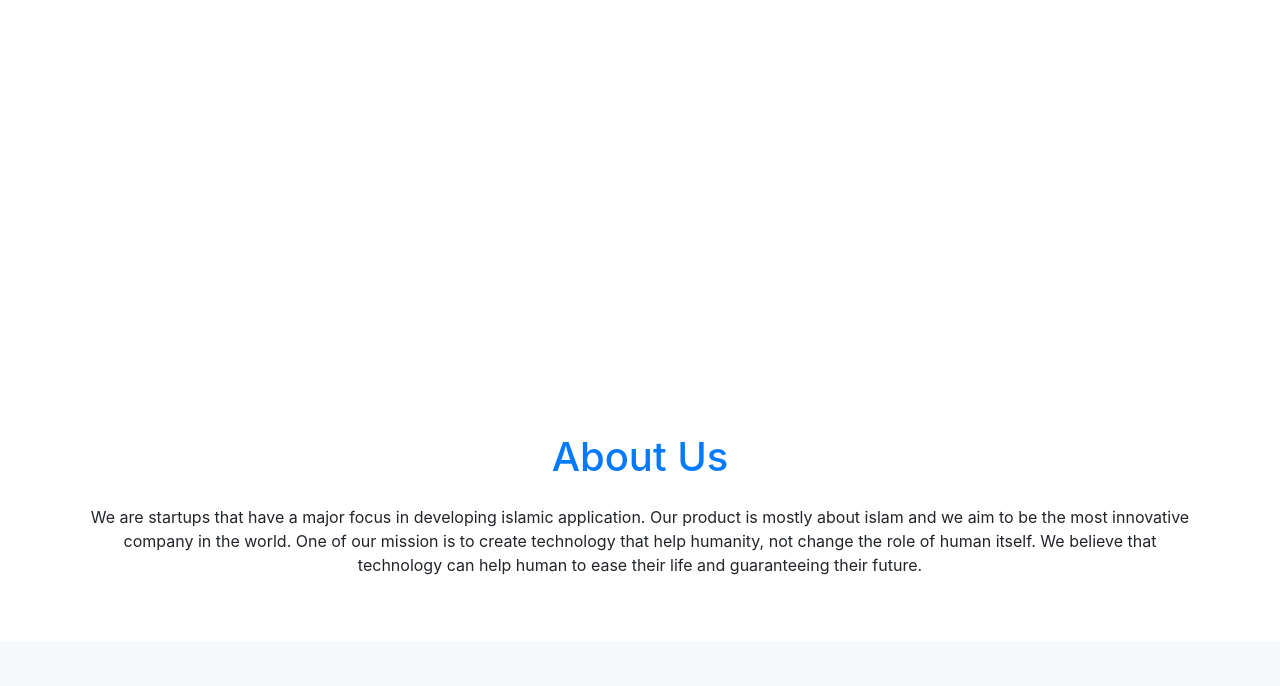
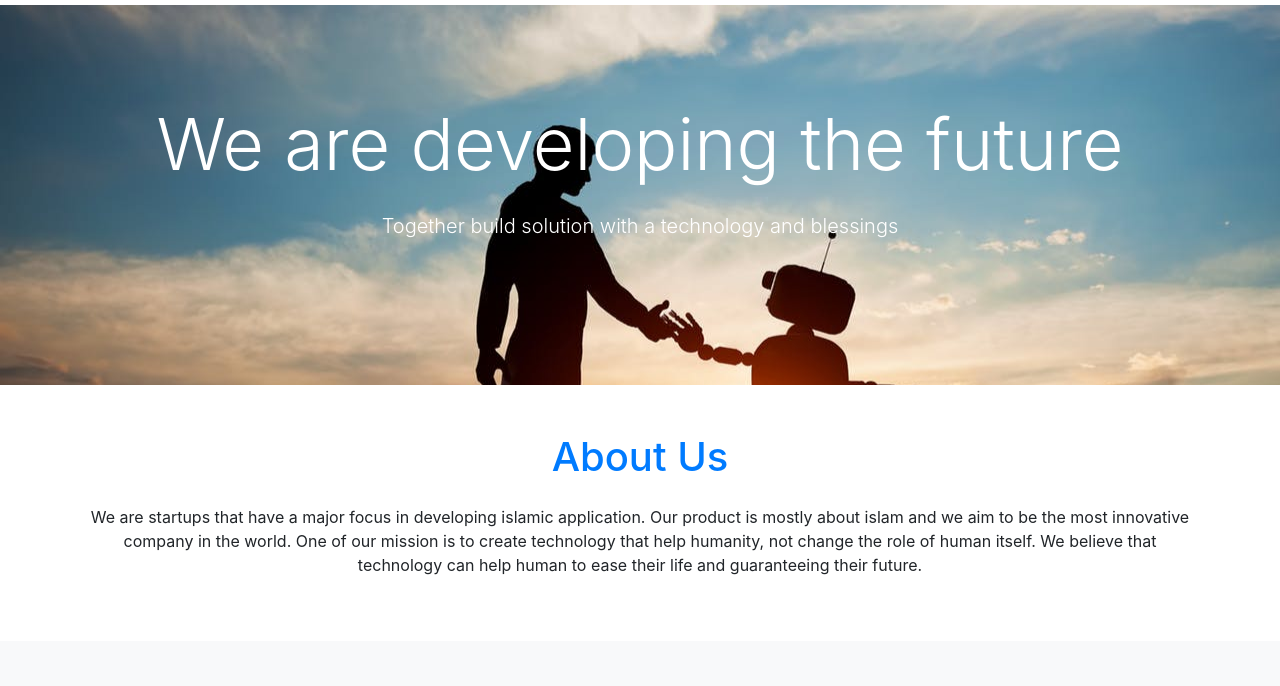
Before and after one commit to yogawa/genoffe.github.io, a plain HTML site: page index.html in a window 1280 px wide. Shown: the part 71-757 px from the top of the page. Drawn offline with nearby package versions, Linux system fonts and the light colour scheme.

Commit message:
fix bg loc

```diff
--- a/index.html
+++ b/index.html
@@ -27,7 +27,7 @@
       </div>
     </div>
   </nav>
-  <div class="py-5 text-center opaque-overlay" style="background-image: url('bg1.png');">
+  <div class="py-5 text-center opaque-overlay" style="background-image: url('images/bg.jpg');">
     <div class="container py-5">
       <div class="row">
         <div class="col-md-12 text-white">
```
